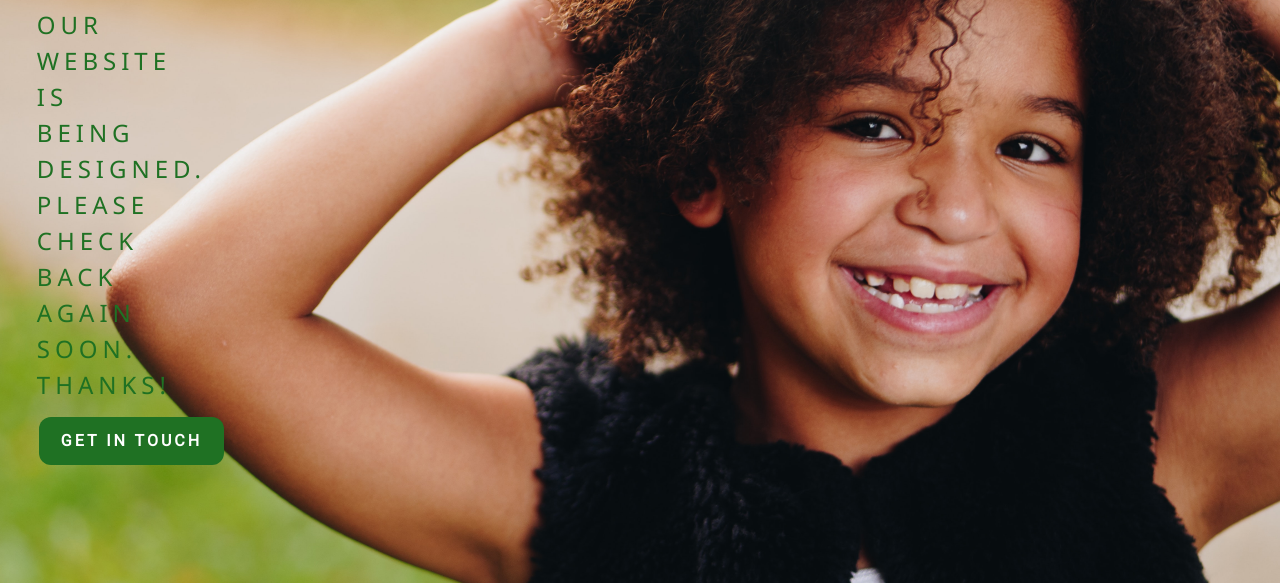
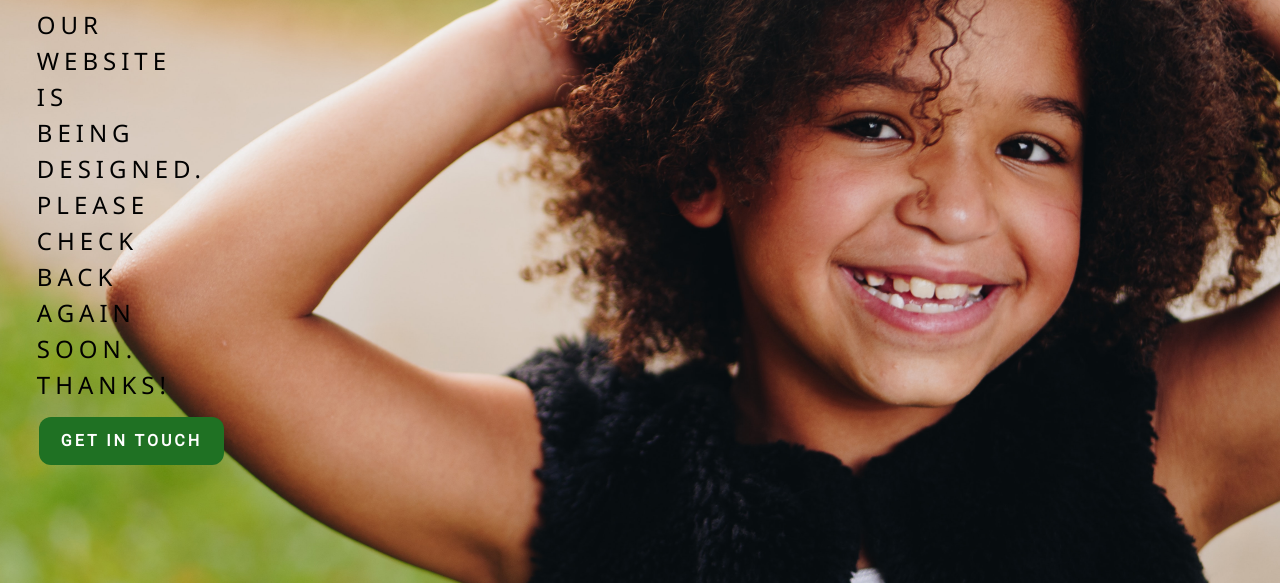
Before and after one commit to thefuturekids/thefuturekids.github.io, a plain HTML site: page index.html in a window 1280 px wide. Shown: the part 217-800 px from the top of the page. Drawn offline with Linux system fonts and the light colour scheme.

Commit message:
Update index.html

```diff
--- a/index.html
+++ b/index.html
@@ -89,7 +89,7 @@ body, html {height: 100%}
 <div class="bgimg1 w3-display-container w3-animate-opacity w3-text-white"style="letter-spacing:5px;">
   <div class="w3-display-position w3-padding-large">
     <h1 class="w3-jumbo w3-animate-top" style="font-weight: lighter">FutureKids</h1>
-    <h3 style="color: #1f7123; font-weight: lighter;">OUR<br/>WEBSITE<br/>IS<br/>BEING<br/>DESIGNED.<br/>PLEASE<br/>CHECK<br/>BACK<br/>AGAIN<br/>SOON.<br/>THANKS!</h3>
+    <h3 style="color: #000000; font-weight: lighter;">OUR<br/>WEBSITE<br/>IS<br/>BEING<br/>DESIGNED.<br/>PLEASE<br/>CHECK<br/>BACK<br/>AGAIN<br/>SOON.<br/>THANKS!</h3>
     <a href="mailto:futurekids.charity@gmail.com">
     <button class="button button1"><b>GET IN TOUCH</b></button>
   </a>
```
